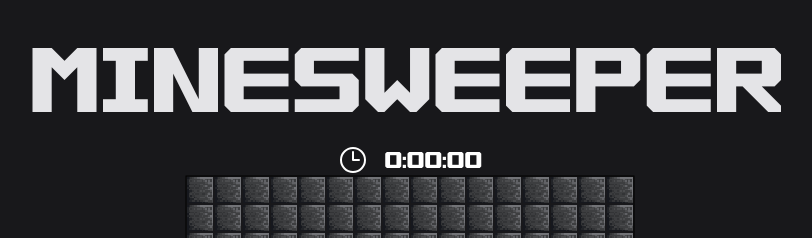
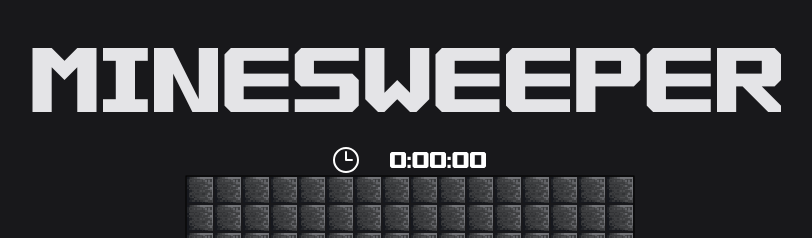
Before and after one commit to EnnioMrk/minesweeper, a website: page public/index.html in a window 1280 px wide. Both pictures are taken after a click on the button "Start". Shown: the top 238 px of the page, without its empty margins (230-1042 px from the left). Drawn offline with Linux system fonts and the light colour scheme; some packages are replaced by stand-ins of ours; no server answers; a script that the page names is missing.

Commit message:
timer alignment

```diff
--- a/public/index.html
+++ b/public/index.html
@@ -44,7 +44,7 @@
                                 d="M12 6v6h4.5m4.5 0a9 9 0 1 1-18 0 9 9 0 0 1 18 0Z"
                             />
                         </svg>
-                        <div>
+                        <div class="w-32 pl-3">
                             <p class="ml-4">
                                 <span id="timerMinutes">0</span>:<span
                                     id="timerSeconds"
```
Also changed, not shown: public/css/style.css.
